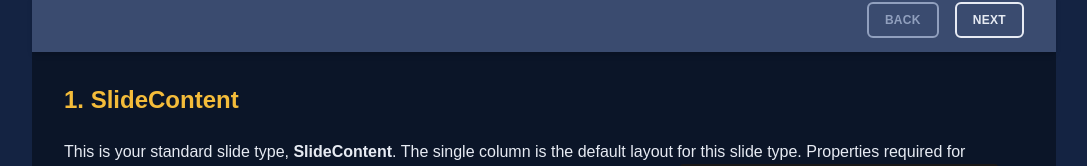
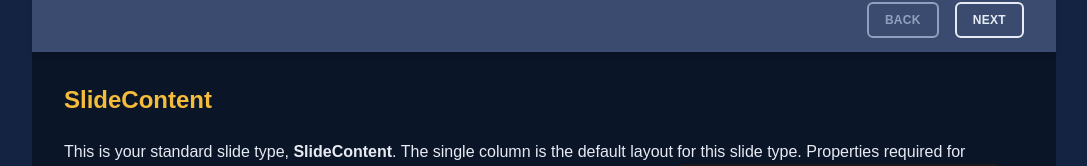
Before and after one commit to gfebs-dev-team/template-training-content, a Vue app: page / in a window 1280 px wide. Shown: the part 176-342 px from the top of the page, without its empty margins (96-1183 px from the left). Built offline with nearby package versions, Linux system fonts and the light colour scheme; some icons are missing.

Commit message:
css update

```diff
--- a/src/components/SlideBase.vue
+++ b/src/components/SlideBase.vue
@@ -19,10 +19,10 @@ onMounted(() => {
     :class="class"
   >
     <h2
-      class="text-2xl w-full md:block text-saffron font-bold transition"
+      class="text-2xl w-1/2 md:block text-saffron font-bold transition"
       v-if="props.title && props.type != 'section'"
     >
-      {{ id + '. ' + props.title }}
+      {{props.title }}
     </h2>
     <div class="flex gap-2 h-full" v-if="hasMain || props.columns">
       <div
```
